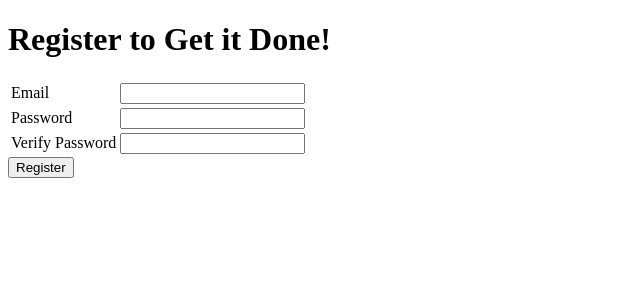
After one commit to stm535/get-it-done, a Flask app: page /register in a window 1280 px wide. The commit adds this page. Shown: the top 300 px of the page, without its empty margins (0-640 px from the left). Run offline with Flask 2, Linux system fonts and the light colour scheme.

Commit message:
added register & login html templates

```diff
--- a/main.py
+++ b/main.py
@@ -1,18 +1,94 @@
 from flask import Flask, request, redirect, render_template
+from flask_sqlalchemy import SQLAlchemy
 
 app = Flask(__name__)
 
 app.config['DEBUG'] = True
+app.config['SQLALCHEMY_DATABASE_URI'] = 'mysql+pymysql://get-it-done:get-it-done@localhost:8889/get-it-done'
+app.config['SQLALCHEMY_ECHO'] = True
+db = SQLAlchemy(app)
 
-tasks = []
+
+class Task(db.Model):
+
+    id = db.Column(db.Integer, primary_key=True)
+    name = db.Column(db.String(120))
+    completed = db.Column(db.Boolean)
+
+    def __init__(self, name):
+        self.name = name
+        self.completed = False
+
+class User(db.Model):
+
+    id = db.Column(db.Integer, primary_key=True)
+    email = db.Column(db.String(120), unique=True)
+    password = db.Column(db.String(120))
+
+    def __init__(self, email, password):
+        self.email = email
+        self.password = password
+
+@app.route('/login', methods=['POST', 'GET'])
+def login():
+        if request.method == 'POST':
+            email = request.form['email']
+            password = request.form['password']
+            user = User.query.filter_by(email=email).first()
+            if user and user.password == password:
+                # TODO - "remember" that the user has logged in
+                return redirect('/')
+            else:
+                # TODO - explain why log in failed
+                return '<h1>ERROR!</h1>'
+
+        return render_template('login.html')
+
+@app.route('/register', methods=['POST', 'GET'])
+def register():
+        if request.method == 'POST':
+            email = request.form['email']
+            password = request.form['password']
+            verify = request.form['verify']
+
+            # TODO - validate user data as in 'User-Signup'
+
+            existing_user = User.query.filter_by(email=email).first()
+            if not existing_user:
+                new_user = User(email, password)
+                db.session.add(new_user)
+                db.session.commit()
+                # TODO - "remember" the user
+                return redirect('/')
+            else:
+                # TODO - user better response
+                return '<h1>Duplicate user!</h1>'
+        return render_template('register.html')
 
 @app.route('/', methods=['POST', 'GET'])
 def index():
 
     if request.method == 'POST':
-        task = request.form['task']
-        tasks.append(task)
+        task_name = request.form['task']
+        new_task = Task(task_name)
+        db.session.add(new_task)
+        db.session.commit()
 
-    return render_template('todos.html', title="GET IT Done!", tasks=tasks)
+    tasks = Task.query.filter_by(completed=False).all()
+    completed_tasks = Task.query.filter_by(completed=True).all()
+    return render_template('todos.html', title="GET IT Done!", tasks=tasks,
+        completed_tasks=completed_tasks)
 
-app.run()
+@app.route('/delete-task', methods=['POST'])
+def delete_task():
+
+    task_id = int(request.form['task-id'])
+    task = Task.query.get(task_id)
+    task.completed = True
+    db.session.add(task)
+    db.session.commit()
+
+    return redirect('/')
+
+if __name__ == '__main__':
+    app.run()
--- /dev/null
+++ b/templates/register.html
@@ -0,0 +1,28 @@
+{% extends "base.html" %}
+
+{% block content %}
+<h1>Register to Get it Done!</h1>
+<form action="/register" method="POST">
+    <table>
+        <tr>
+            <td><label for="email">Email</label></td>
+            <td>
+                <input name="email" type="email" value="{{ email }}">
+            </td>
+        </tr>
+        <tr>
+            <td><label for="password">Password</label></td>
+            <td>
+                <input name="password" type="password">
+            </td>
+        </tr>
+        <tr>
+            <td><label for="verify">Verify Password</label></td>
+            <td>
+                <input name="verify" type="password">
+            </td>
+        </tr>
+    </table>
+    <input type="submit" value="Register">
+</form>
+{% endblock %}
```
Also changed, not shown: templates/login.html (added, +24 -0 lines), templates/todos.html (+16 -1 lines).
